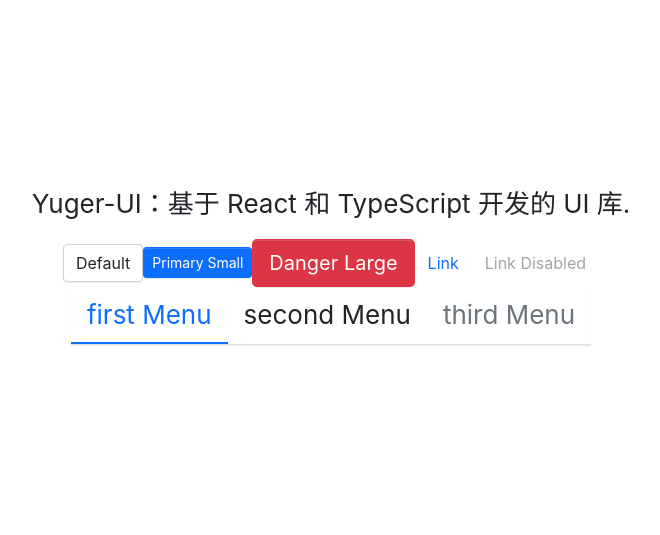
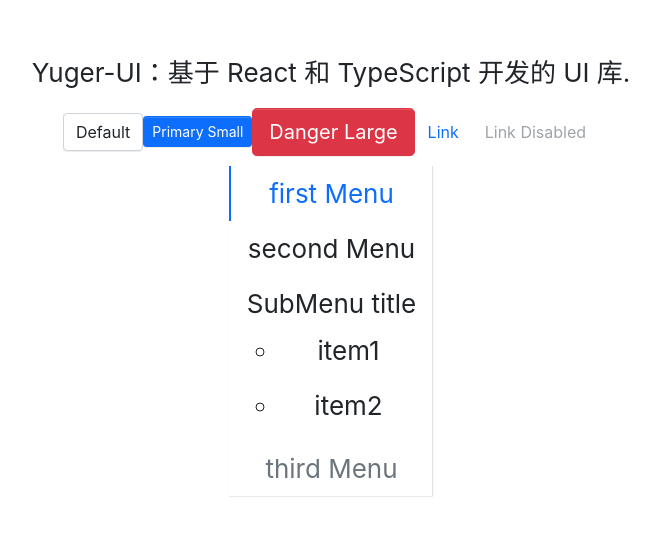
Before and after one commit to Ysom/yuger-ui, a React (Create React App) app: page / in a window 1280 px wide. Shown: the part 121-656 px from the top of the page, without its empty margins (309-969 px from the left). Built offline with nearby package versions, Linux system fonts and the light colour scheme.

Commit message:
add: 增加 SubMenu 组件

```diff
--- a/src/App.tsx
+++ b/src/App.tsx
@@ -1,6 +1,7 @@
 import Button, { ButtonSize, ButtonType } from "./components/Button/button";
 import Menu from './components/Menu/menu';
 import MenuItem from './components/Menu/menuItem';
+import SubMenu from './components/Menu/subMenu';
 import "./App.scss";
 
 function App() {
@@ -24,14 +25,18 @@
           </Button>
         </div>
         <div className="menu-container">
-          <Menu defaultIndex={0} onSelect={(index) => { console.log(index) }}>
-            <MenuItem index={0}>
+          <Menu defaultIndex={0} onSelect={(index) => { console.log(index) }} mode="vertical">
+            <MenuItem>
               first Menu
             </MenuItem>
-            <MenuItem index={1}>
+            <MenuItem>
               second Menu
             </MenuItem>
-            <MenuItem index={2} disabled>
+            <SubMenu title="SubMenu title">
+              <MenuItem>item1</MenuItem>
+              <MenuItem>item2</MenuItem>
+            </SubMenu>
+            <MenuItem disabled>
               third Menu
             </MenuItem>
           </Menu>
--- a/src/components/Menu/menu.tsx
+++ b/src/components/Menu/menu.tsx
@@ -24,6 +24,7 @@
   const [currentActive, setActive] = useState(defaultIndex);
   const classes = classNames('yuger-menu', className, {
     'menu-vertical': mode === 'vertical',
+    'menu-horizontal': mode !== 'vertical',
   })
   const handleClick = (index: number) => {
     setActive(index);
@@ -41,14 +42,14 @@
       // FunctionComponentElement 这里要拿到的是 child 实例
       const childElement = child as React.FunctionComponentElement<MenuItemProps>;
       const { displayName } = childElement.type;
-      if(displayName === 'MenuItem') {
+      if(displayName === 'MenuItem' || displayName === 'SubMenu') {
         // return child;
         // 这里通过cloneElement方法，克隆元素并传入index，使得不用手动在MenuItem上加上index
         return React.cloneElement(childElement, {
           index,
         });
       } else {
-        console.error('Warning: Menu has a child which is not a MenuItem component');
+        console.error('Warning: Menu has a child which is not a MenuItem component or SubMenu');
       }
     });
   }
--- /dev/null
+++ b/src/components/Menu/subMenu.tsx
@@ -0,0 +1,41 @@
+import React, { useContext, FunctionComponentElement } from 'react';
+import classNames from 'classnames';
+import { MenuContext } from './menu';
+import { MenuItemProps } from './menuItem';
+
+export interface SubMenuProps {
+  index?: number;
+  title: string;
+  className?: string;
+};
+
+const SubMenu: React.FC<SubMenuProps> = ({ index, title, children, className }) => {
+  const context = useContext(MenuContext);
+  const classes = classNames('menu-item submenu-item', className, {
+    'is-active': context.index === index,
+  })
+  const renderChildren = () => {
+    const childrenComponent = React.Children.map(children, (child, i) => {
+      const childElement = child as FunctionComponentElement<MenuItemProps>;
+      if(childElement.type.displayName === 'MenuItem') {
+        return childElement;
+      } else {
+        console.error('Warning: SubMenu has a child which is not a MenuItem');
+      }
+    });
+    return (
+      <ul className="yuger-submenu">
+        {childrenComponent}
+      </ul>
+    )
+  };
+  return (
+    <li className={classes} key={index}>
+      <div className="submenu-title">{title}</div>
+      {renderChildren()}
+    </li>
+  );
+};
+
+SubMenu.displayName = 'SubMenu';
+export default SubMenu;
```
